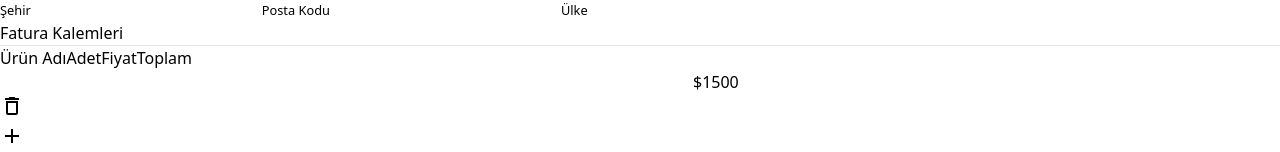
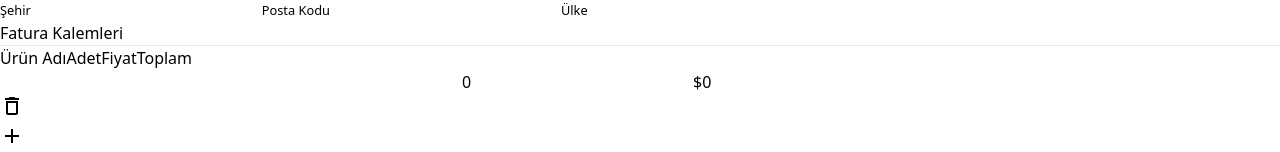
Before and after one commit to comlekahmetcan/vue-composition-api, a Vue app in the folder 10-1-itemlist-app/: page / in a window 1280 px wide. Both pictures are taken after a click on the button "Ekle". Shown: the part 196-348 px from the top of the page. Built offline with nearby package versions, Linux system fonts and the light colour scheme.

Commit message:
invoiceItem componenti dinamikleştirildi

```diff
--- a/10-1-itemlist-app/src/components/invoiceItem.vue
+++ b/10-1-itemlist-app/src/components/invoiceItem.vue
@@ -1,9 +1,9 @@
 <template>
   <div class="table-body-item group">
-    <input autocomplete="off" type="text" class="input w-[200px] mr-2" />
-    <input autocomplete="off" type="text" class="input w-[50px] mr-2" />
-    <input autocomplete="off" type="text" class="input w-[100px] mr-2" />
-    <span class="p-1 text-center text-gray-400">$1500</span>
+    <input v-model="item.name" autocomplete="off" type="text" class="input w-[200px] mr-2" />
+    <input v-model="item.qty" autocomplete="off" type="text" class="input w-[50px] mr-2" />
+    <input v-model="item.unit_price" autocomplete="off" type="text" class="input w-[100px] mr-2" />
+    <span class="p-1 text-center text-gray-400">${{ totalPrice }}</span>
     <div class="text-right flex-grow">
       <button class="delete-button">
         <svg xmlns="http://www.w3.org/2000/svg" class="fill-current" height="24" viewBox="0 0 24 24" width="24">
@@ -14,3 +14,8 @@
     </div>
   </div>
 </template>
+<script setup>
+import { computed } from "vue";
+const props = defineProps({ item: Object });
+const totalPrice = computed(() => props.item.qty * props.item.unit_price);
+</script>
```
